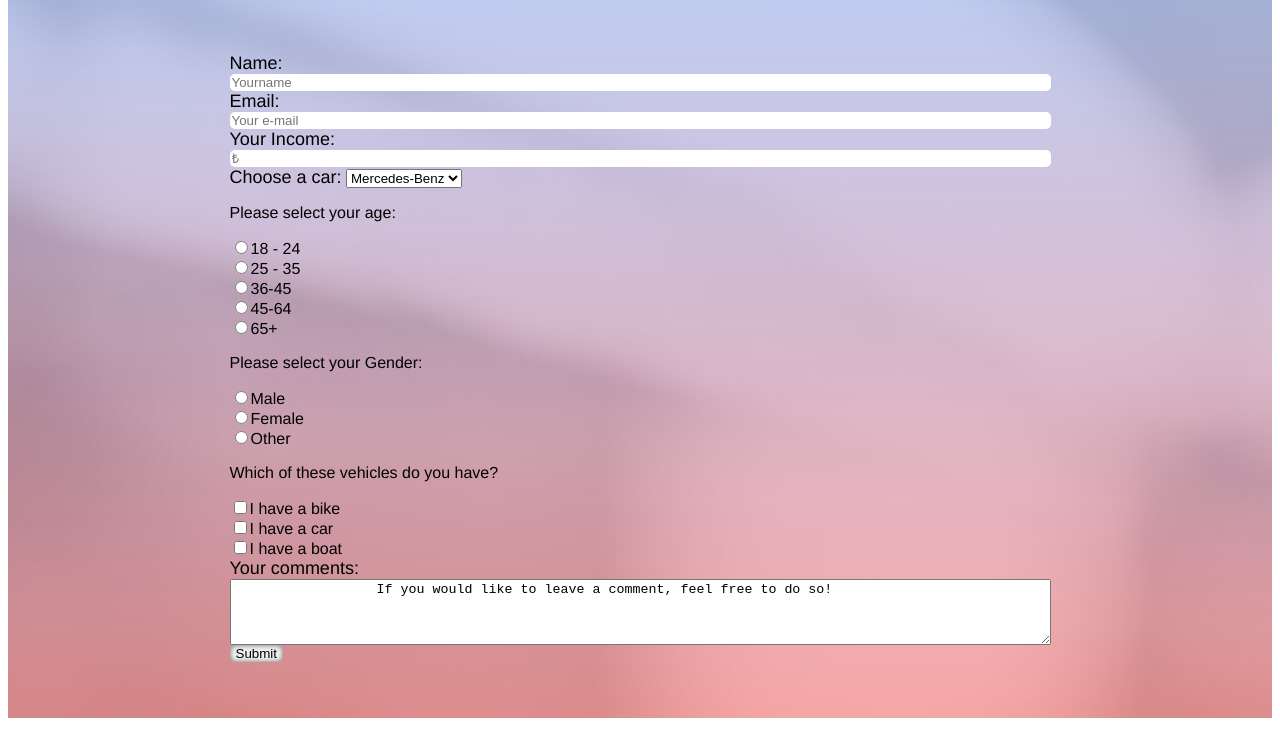
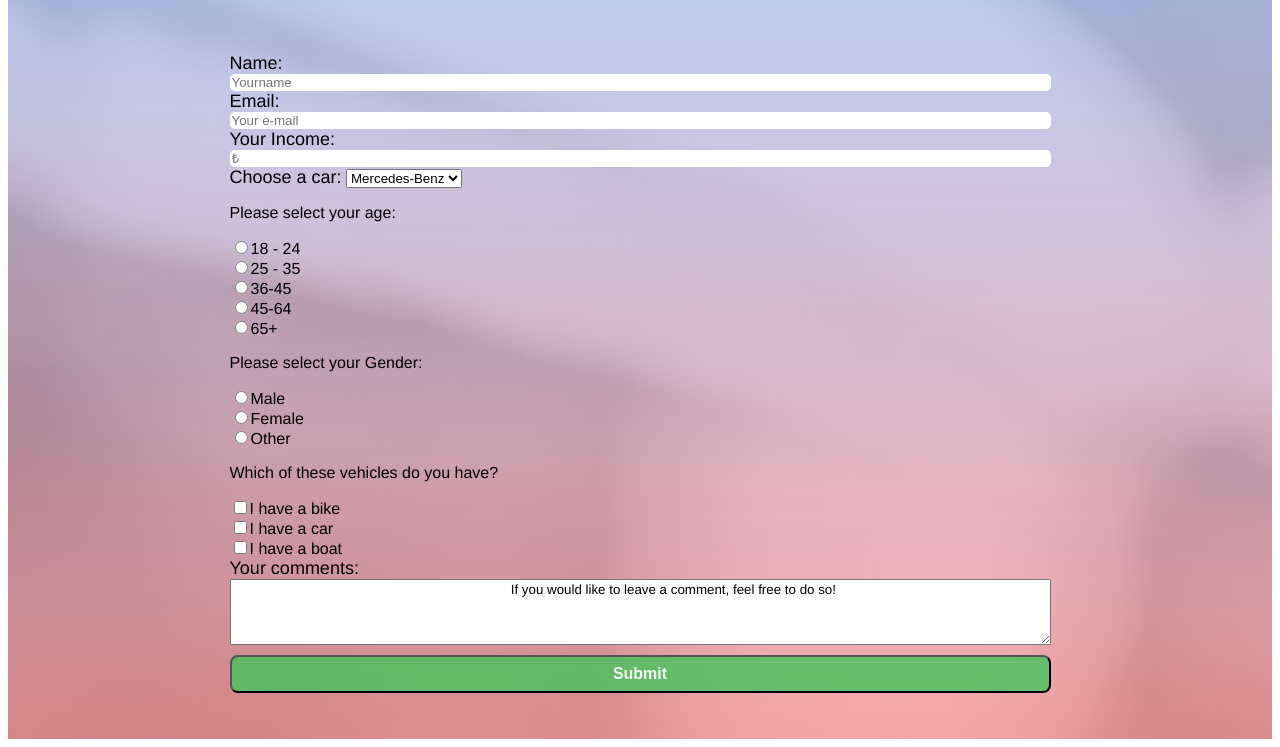
Before and after one commit to Hasim-dev/survey_form, a plain HTML site: page index.html in a window 1280 px wide. Shown: the part 109-856 px from the top of the page. Before the commit the page ends 835 px from the top, so only its background shows below. Drawn offline with Linux system fonts and the light colour scheme.

Commit message:
Made some changes visually, v1.1!

```diff
--- a/css/survey.css
+++ b/css/survey.css
@@ -24,9 +24,7 @@ input{
   border: none;
   border-radius:5px;
 }
-textarea{
 
-}
 input[type="text"], input[type="email"], input[type="number"] {
     box-shadow: 0px 0 0;
     width: 100%;
@@ -38,3 +36,25 @@ input[type="radio"] {
 input[type="checkbox"] {
     box-shadow: 0px 0 0;
 }
+button[type="submit"] {
+    box-shadow: 0px 0 0;
+    width: 100%;
+    color: rgb(245, 246, 247, 1);
+    font-size: 16px;
+}
+textarea{
+  font-family: helvetica;
+  text-align: center;
+}
+
+.submit-button {
+  display: block;
+  width: 100%;
+  padding: 0.5rem;
+  background-color: rgb(69, 196, 92, 0.8);
+  border-radius: 8px;
+  cursor: pointer;
+  position: relative;
+  top: 10px;
+  font-weight: bold;
+}
--- a/index.html
+++ b/index.html
@@ -51,7 +51,12 @@
                   <textarea id="mysurvey" name="mysurvey" rows="4" cols="100%">
                   If you would like to leave a comment, feel free to do so!
                   </textarea><br>
-                  <input type="submit" value="Submit" id="submit">
+                  <div class="form-group">
+                   <button type="submit" id="submit" class="submit-button">
+                     Submit
+                   </button>
+                 </div>
+
                 </form>
             <script type="text/javascript" src="https://cdn.freecodecamp.org/testable-projects-fcc/v1/bundle.js"></script>
               </div>
```
